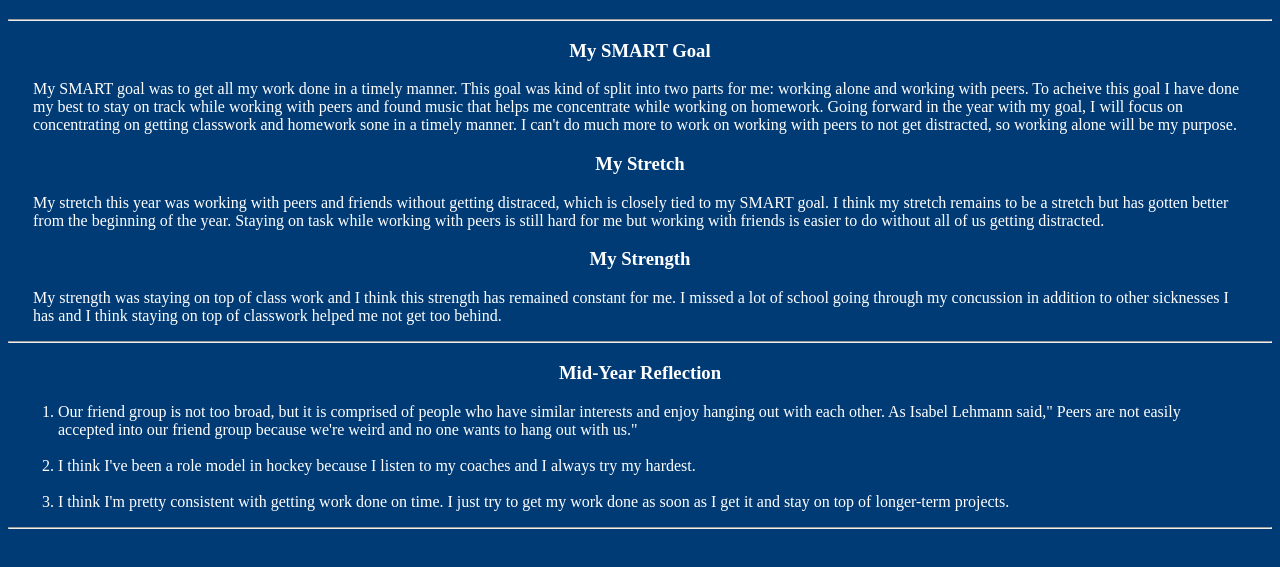
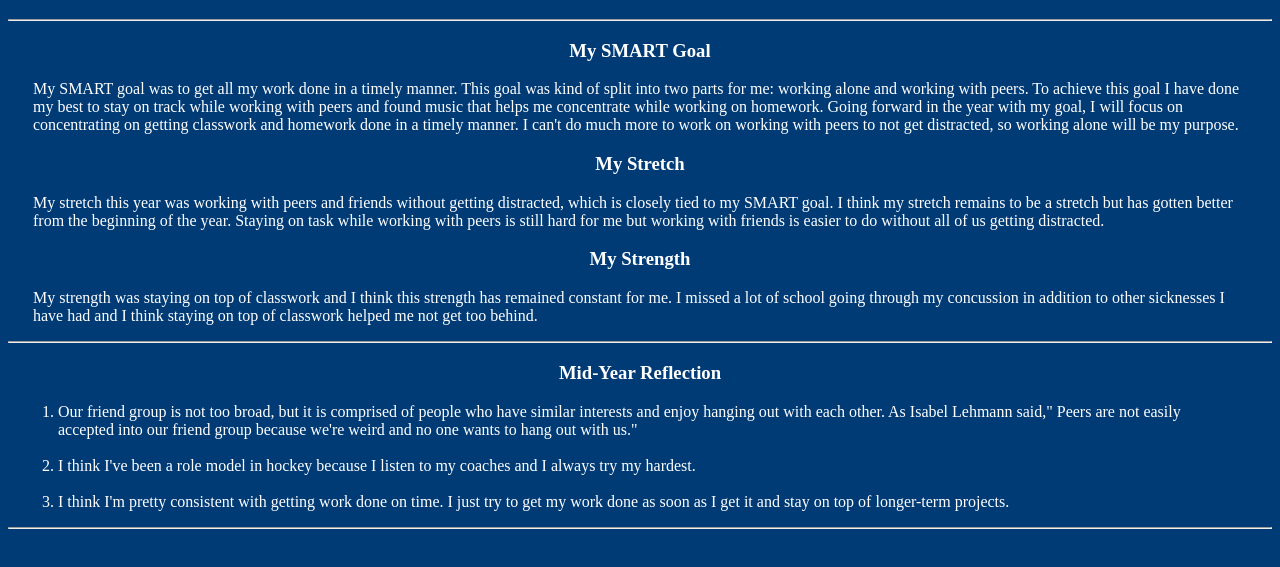
Before and after one commit to AbigailS66/AbigailS66.github.io, a plain HTML site: page Academics.html in a window 1280 px wide. Shown: the part 95-662 px from the top of the page. Drawn offline with Linux system fonts and the light colour scheme.

Commit message:
Update Academics.html

```diff
--- a/Academics.html
+++ b/Academics.html
@@ -13,11 +13,11 @@
      <center>
          <h3>  My SMART Goal  </h3>
     </center>
-      <p> My SMART goal was to get all my work done in a timely manner. This goal was kind of split into two parts for me: working alone and working with peers.  To acheive this goal I have done my best to stay on track while working with peers and found music that helps me concentrate while working on homework. Going forward in the year with my goal, I will focus on concentrating on getting classwork and homework sone in a timely manner. I can't do much more to work on working with peers to not get distracted, so working alone will be my purpose. </p>
+      <p> My SMART goal was to get all my work done in a timely manner. This goal was kind of split into two parts for me: working alone and working with peers.  To achieve this goal I have done my best to stay on track while working with peers and found music that helps me concentrate while working on homework. Going forward in the year with my goal, I will focus on concentrating on getting classwork and homework done in a timely manner. I can't do much more to work on working with peers to not get distracted, so working alone will be my purpose. </p>
       <h3>  My Stretch </h3>
-      <p> My stretch this year was working with peers and friends without getting distraced, which is closely tied to my SMART goal. I think my stretch remains to be a stretch but has gotten better from the beginning of the year. Staying on task while working with peers is still hard for me but working with friends is easier to do without all of us getting distracted. </p>
+      <p> My stretch this year was working with peers and friends without getting distracted, which is closely tied to my SMART goal. I think my stretch remains to be a stretch but has gotten better from the beginning of the year. Staying on task while working with peers is still hard for me but working with friends is easier to do without all of us getting distracted. </p>
    <h3> My Strength</h3>
-    <p> My strength was staying on top of class work and I think this strength has remained constant for me. I missed a lot of school going through my concussion in addition to other sicknesses I has and I think staying on top of classwork helped me not get too behind.</p>
+    <p> My strength was staying on top of classwork and I think this strength has remained constant for me. I missed a lot of school going through my concussion in addition to other sicknesses I have had and I think staying on top of classwork helped me not get too behind.</p>
 
  <hr>
      <center>
```
